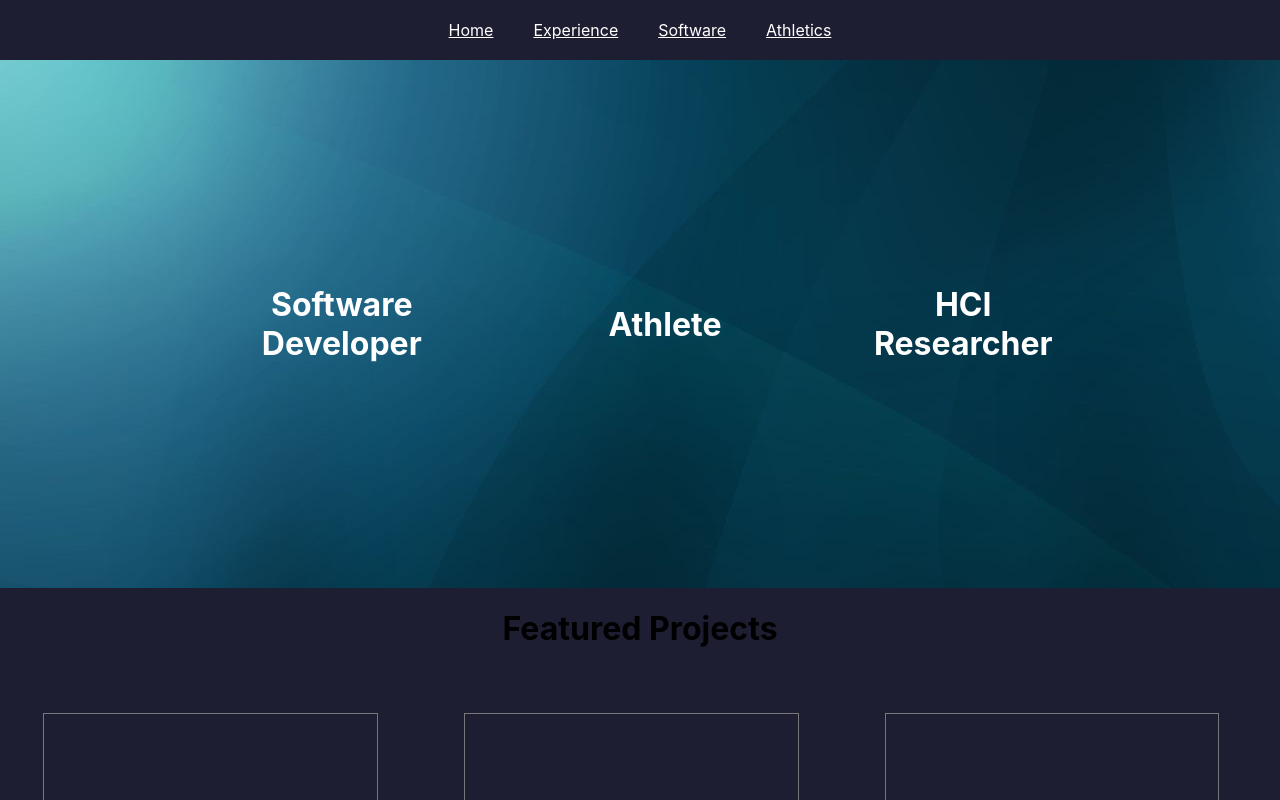
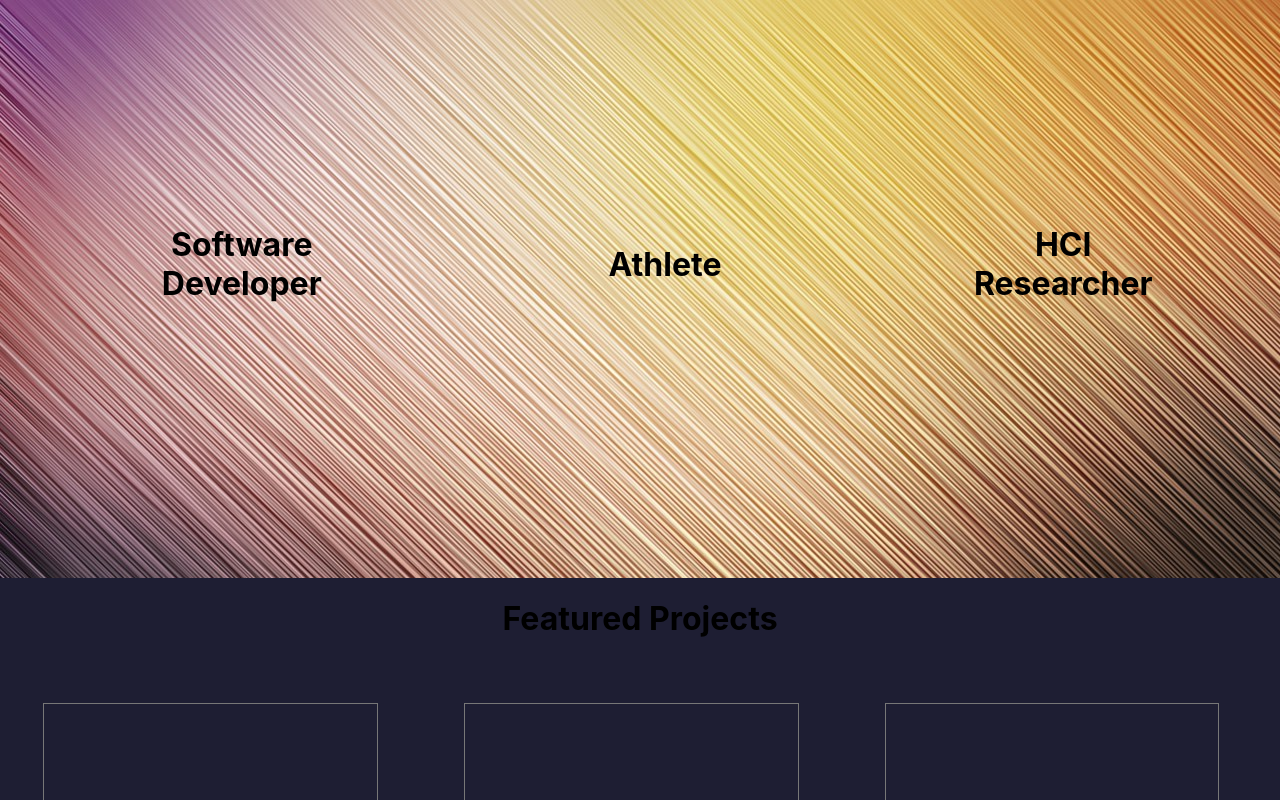
Before and after one commit to KiraCorbett/kiracorbett, a React (Create React App) app in the folder project-site/: page / in a window 1280 px wide. Shown: the top 800 px of the page. Built offline with nearby package versions, Linux system fonts and the light colour scheme.

Commit message:
temp landing page image

```diff
--- a/project-site/src/App.js
+++ b/project-site/src/App.js
@@ -1,11 +1,11 @@
 import './App.css';
 import Home from './Home';
-import Navbar from './Navbar';
+// import Navbar from './Navbar';
 
 function App() {
   return (
     <div className="App">
-      <Navbar />
+      {/* <Navbar /> */}
       <Home />
     </div>
   );
--- a/project-site/src/Home.css
+++ b/project-site/src/Home.css
@@ -1,17 +1,16 @@
 .elements {
   /* width: 1350px;
   height: auto; */
-  background-image: url("images/background.jpg");
+  background-image: url("images/wallpaper.jpg");
   margin: auto;
-  padding: 150px;
+  padding-top: 100px;
+  padding-bottom: 150px;
   display: flex;
 }
 
 .elements h1 {
   margin: auto;
-  padding: 75px;
-  display: flex;
-  color: white;
+  padding: 125px;
 }
 
 /* h1, h3, p {
```
Also changed, not shown: project-site/src/images/wallpaper.jpg (added).
